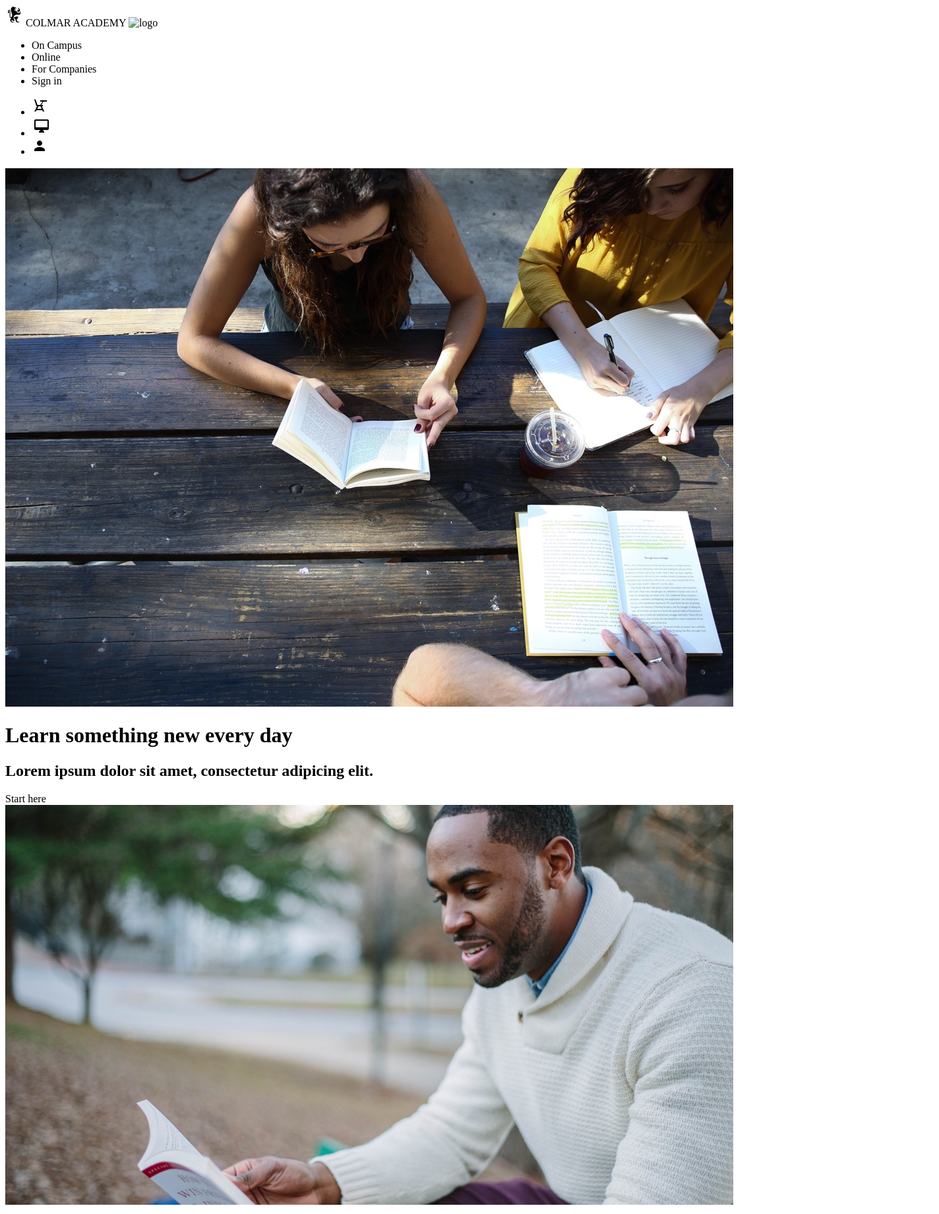
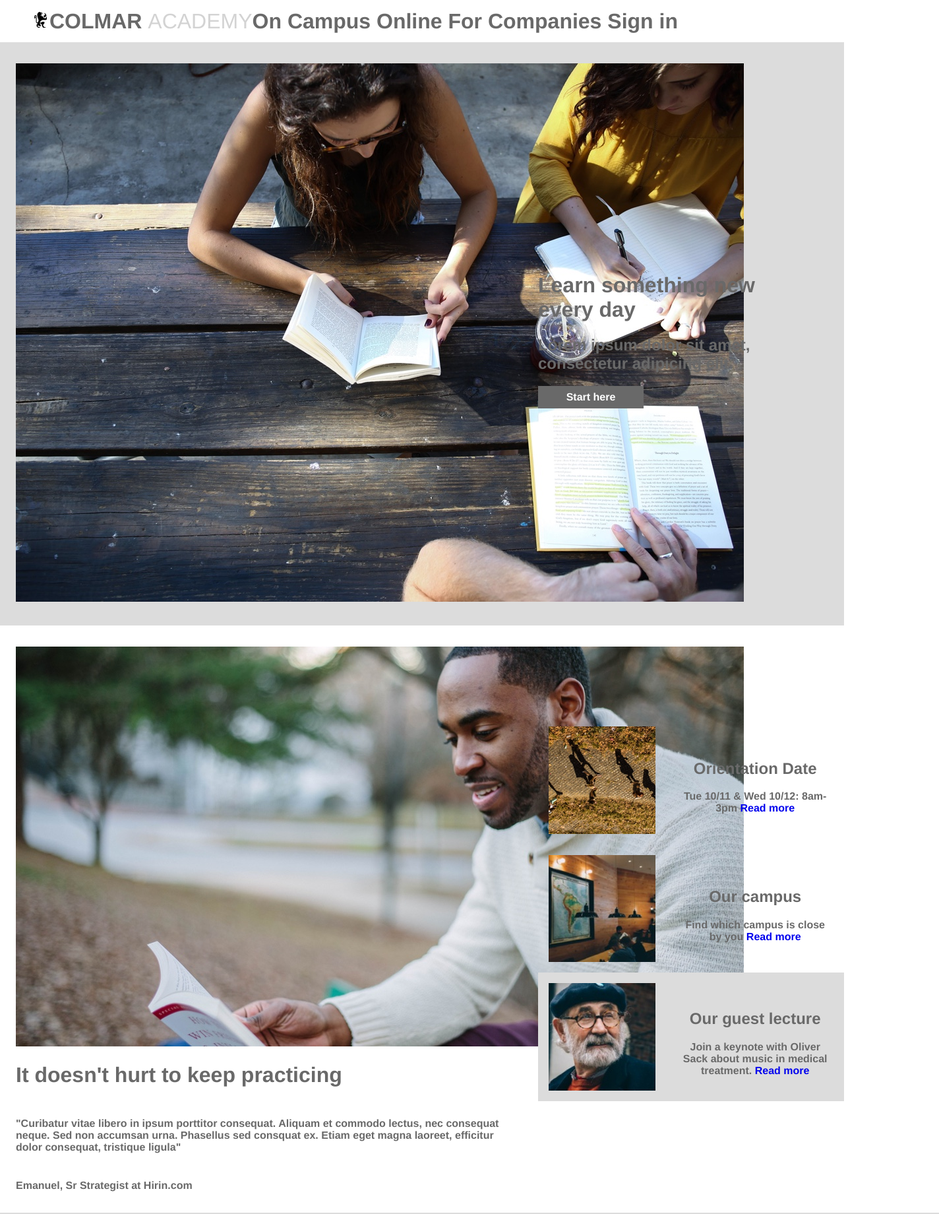
Before and after one commit to NilleHansen/Colmar-Academy, a plain HTML site: page index.html in a window 1280 px wide. Shown: the top 1840 px of the page at 66% size, 1424 px wide, since content can reach past the window. Drawn offline with Linux system fonts and the light colour scheme.

Commit message:
fourth commit

```diff
--- a/index.html
+++ b/index.html
@@ -9,50 +9,52 @@
   <body>
     <!-- header -->
     <header>
+      <nav class="container">
         <div class="logo flexbox">
           <img src="resources/images/ic-logo.svg" alt="">
-        <span>COLMAR ACADEMY</span>
-        <img src="" alt="logo">
+          <div class="logotext">
+            <span>COLMAR</span>
+            <span>ACADEMY</span>
+          </div>
         </div>
 
-      <div class="menu">
-        <div class="menu">
-          <nav>
-            <ul>
-              <li>On Campus</li>
-              <li>Online</li>
-              <li>For Companies</li>
-              <li>Sign in</li>
-            </ul>
-            <ul class="phone-menu">
+        <div class="desktop">
+          <span>On Campus</span>
+          <span>Online</span>
+          <span>For Companies</span>
+          <span>Sign in</span>
+          <ul class="phone">
             <li><img src="resources/images/ic-on-campus.svg" alt=""></li>
             <li><img src="resources/images/ic-online.svg" alt=""></li>
             <li><img src="resources/images/ic-login.svg" alt=""></li>
+        </div>
+
       </nav>
-        </div>
-      </div>
+
     </header>
 
 <!-- Banner -->
 
-    <div class="banner container">
-      <div class="flex-box">
+    <div class="banner">
+      <div class="image-container">
         <img src="resources/images/banner.jpg" alt="">
       </div>
 
-      <div class="flex-box">
+      <div class="learn">
+        <div class="">
           <h1>Learn something new every day</h1>
           <h2>Lorem ipsum dolor sit amet, consectetur adipicing elit.</h2>
         </div>
 
-      <div class="start-here container">
+        <div class="start-here">
           <span>Start here</span>
+        </div>
       </div>
     </div>
 
 <!-- Main content -->
 
-<div class="information container">
+<div class="main">
   <div class="practice">
     <img src="resources/images/information-main.jpg" alt="">
     <h1>It doesn't hurt to keep practicing</h1>
@@ -63,73 +65,98 @@
   </div>
 
   <div class="program">
-    <div class="orientation">
+    <div class="event">
       <img src="resources/images/information-orientation.jpg" alt="">
+      <div class="container">
         <h2>Orientation Date</h2>
         <p>Tue 10/11 & Wed 10/12: 8am-3pm</p>
         <a href="#">Read more</a>
+
+      </div>
     </div>
 
-    <div class="campus">
+    <div class="event">
       <img src="resources/images/information-campus.jpg" alt="">
+      <div class="container">
         <h2>Our campus</h2>
         <p>Find which campus is close by you</p>
         <a href="#">Read more</a>
       </div>
+    </div>
 
-    <div class="guest">
+    <div class="event">
       <img src="resources/images/information-guest-lecture.jpg" alt="">
+      <div class="container">
         <h2>Our guest lecture</h2>
         <p>Join a keynote with Oliver Sack about music in medical treatment.</p>
         <a href="#">Read more</a>
+
+      </div>
     </div>
   </div>
 
 </div>
 <!-- Courses -->
 
-<div class="container courses">
-  <div class="engineering">
+<div class="start-learning">
+
+  <h1>Start Learning</h1>
+
+  <div class="course-container">
+    <div class="course">
       <img src="resources/images/course-software.jpg" alt="">
+      <div class="course-info">
         <h2>Software engineering</h2>
         <span>COURSES</span>
         <p>Web Development, Mobile Development, iOT, APIs</p>
       </div>
+    </div>
 
-  <div class="computer">
-    <img src="resources/images/course-computer.jpg" alt="">
+    <div class="course">
+      <img src="resources/images/course-computer-art.jpg" alt="">
+      <div class="course-info">
         <h2>Computer art</h2>
         <span>COURSES</span>
         <p>Imaging & Design, Web Design, Motion Graphics & Visual Effects, Computer Animation</p>
       </div>
+    </div>
 
-  <div class="design">
+    <div class="course">
       <img src="resources/images/course-design.jpg" alt="">
+      <div class="course-info">
         <h2>Design</h2>
         <span>COURSES</span>
         <p>User Experience Design, User Research, Visual Design</p>
       </div>
+    </div>
 
-  <div class="data">
+    <div class="course">
       <img src="resources/images/course-data.jpg" alt="">
+      <div class="course-info">
         <h2>Data</h2>
         <span>COURSES</span>
         <p>Data Science, Big Data, SQL, Data Visutalization</p>
       </div>
+    </div>
 
-  <div class="business">
+    <div class="course">
       <img src="resources/images/course-business.jpg" alt="">
+      <div class="course-info">
         <h2>Business</h2>
         <span>COURSES</span>
         <p>Product Development, Business Development, Startup</p>
       </div>
+    </div>
 
-  <div class="marketing">
+    <div class="course">
       <img src="resources/images/course-marketing.jpg" alt="">
+      <div class="course-info">
         <h2>Marketing</h2>
         <span>COURSES</span>
         <p>Analytics, Content Marketing, Mobile Marketing</p>
+      </div>
 
+    </div>
   </div>
 </div>
 
--- a/resources/css/style.css
+++ b/resources/css/style.css
@@ -0,0 +1,278 @@
+
+html {
+  font-size: 16px;
+  font-family: helvetica, sans-serif;
+  color: dimgray;
+  font-weight: bold;
+}
+
+body {
+  margin: 0;
+}
+
+/* Navigation Bar */
+
+header {
+  width: 100%;
+  display: flex;
+  height: 64px;
+  font-size: 32px;
+  align-items: center;
+  justify-content: space-between;
+  background-color: white;
+}
+nav {
+  height: 64px;
+  font-size: 32px;
+  display: flex;
+  align-items: center;
+  justify-content: space-between;;
+
+}
+
+ul {
+  list-style: none;
+}
+
+li {
+  display: inline;
+  font-weight: bold;
+  text-align: right;
+  padding: 1rem;
+}
+
+div {
+  display: block;
+}
+
+.flexbox {
+  display: flex;
+  flex-wrap: wrap;
+}
+
+.logo {
+  padding-left: 24px;
+  display: flex;
+  align-items: center;
+  flex-grow: 1;
+}
+
+.logo img {
+
+}
+
+.logotext {
+  font-weight: bold;
+  font-size: 32px;
+}
+
+.logotext span:last-child {
+  font-weight: normal;
+  color: lightgray;
+}
+
+.desktop {
+  justify-content: flex-end;
+  text-align: right;
+  padding-right: 24px;
+}
+
+
+.phone {
+  display: none;
+}
+
+.container {
+  margin: 0;
+  padding: 32px 24px;
+}
+
+/* Banner */
+
+.banner {
+  background-color: gainsboro;
+  display: flex;
+  align-items: center;
+  margin: 0;
+  width: 100%
+
+}
+
+.image-container {
+  padding: 32px 24px;
+  width: 60%;
+
+}
+
+.learn {
+  flex-direction: column;
+  justify-content: center;
+  align-items: center;
+  padding-right: 4rem;
+  text-align: left;
+
+
+}
+
+.start-here {
+  display: block;
+  background-color: dimgray;
+  padding: 8px 0px;
+  color: white;
+  text-align: center;
+  width: 40%;
+
+
+}
+
+.start-here span {
+
+}
+
+
+
+/* Main Content */
+
+.main {
+  display: flex;
+  align-items: center;
+  margin: 0;
+  width: 100%;
+}
+
+.practice {
+  width: 60%;
+  padding: 32px 24px;
+}
+
+.practice img {
+
+
+}
+
+
+
+.program {
+  display: flex;
+  flex-direction: column;
+  padding-bottom: 32px;
+}
+
+.practice span {
+  padding-bottom: 32px;
+}
+
+.practice p {
+  padding: 24px 0px;
+}
+
+.event {
+  display: flex;
+  align-items: center;
+  text-align: center;
+}
+
+.event img {
+  height: auto;
+  width: 35%;
+  padding: 16px 16px;
+
+}
+
+.event .container {
+  width: 65%;
+
+}
+
+.event p {
+  padding: 8px 0px;
+  display: inline;
+}
+
+.event a {
+  text-decoration: none;
+}
+
+.event:last-child {
+  background-color: gainsboro;
+}
+
+/* Courses */
+
+.start-learning {
+  background-color: gainsboro;
+  margin: 0;
+  width: 100%;
+  display: flex;
+  padding: 0px 72px;
+  flex-flow: column;
+
+}
+
+.course-container {
+  display: flex;
+  padding: 0px 72px 0px 72px;
+  flex-flow: wrap;
+
+}
+
+.start-learning h1 {
+  padding: 32px 0px;
+  text-align: center;
+
+}
+
+.course {
+  background-color: white;
+  display: block;
+  margin: 32px 32px;
+  width: 30%;
+}
+
+.course img {
+  height: auto;
+  width: 100%;
+}
+
+.course h2 {
+  padding-top: 16px;
+}
+
+.course span {
+  padding: 8px 0px;
+}
+
+.course p {
+  padding-bottom: 24px;
+}
+
+.course-info {
+  align-content: center;
+}
+
+/* footer */
+
+
+footer {
+  display: flex;
+  align-items: center;
+  justify-content: space-between;
+  padding-top: 16px;
+  padding-left: 24px;
+}
+
+/* grid display */
+
+@media only screen and (max-width: 700px){
+  .phone {
+    display: flex;
+    flex-grow: 1;
+    justify-content: space-around;
+    align-items: center;
+    display: block;
+    }
+
+    .desktop {
+      display: none;
+    }
+}
```
Lines whose indentation alone changed are shown as unchanged.
